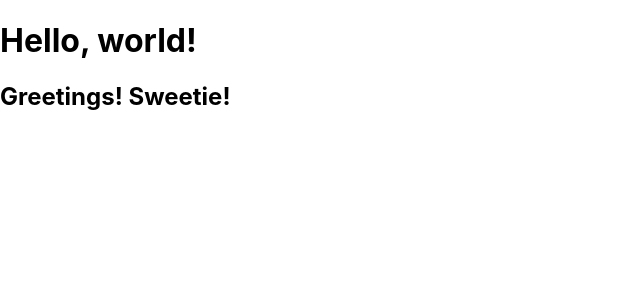
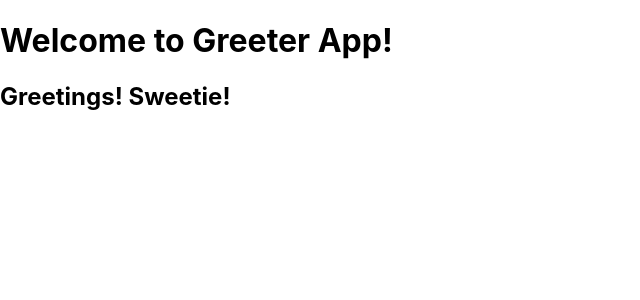
Before and after one commit to heggy231/greeter, a React (Create React App) app: page / in a window 1280 px wide. Shown: the top 300 px of the page, without its empty margins (0-640 px from the left). Built offline with nearby package versions, Linux system fonts and the light colour scheme.

Commit message:
done setup

```diff
--- a/src/App.js
+++ b/src/App.js
@@ -5,7 +5,7 @@ class App extends Component {
   render() {
     return (
       <div>
-        <h1>Hello, world!</h1>
+        <h1>Welcome to Greeter App!</h1>
         <Greeter name="Sweetie" />
       </div>
     );
```
